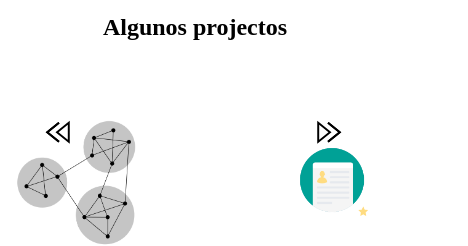
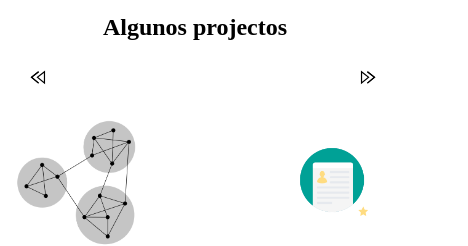
Before and after one commit to RoyCrivolotti/RoyCrivolotti.github.io, a plain HTML site: page index.html in a window 390 px wide. Shown: the part 4723-4969 px from the top of the page, 468 px wide, since content can reach past the window. Drawn offline with Linux system fonts and the light colour scheme; a web font is replaced by a local one.

Commit message:
Minor edit in portfolio SVGs

```diff
--- a/styles/styles.css
+++ b/styles/styles.css
@@ -449,4 +449,18 @@ svg:active path {
   #iconBlock div img {
     width: 60%;
   }
+
+  .wrapper svg {
+    margin-top: -13vw;
+    width: 30px;
+    overflow: hidden;
+  }
+
+  .right {
+    right: -20vw;
+  }
+
+  .left {
+    left: -20vw;
+  }
 }
```
Also changed, not shown: images/asd.png (deleted).
